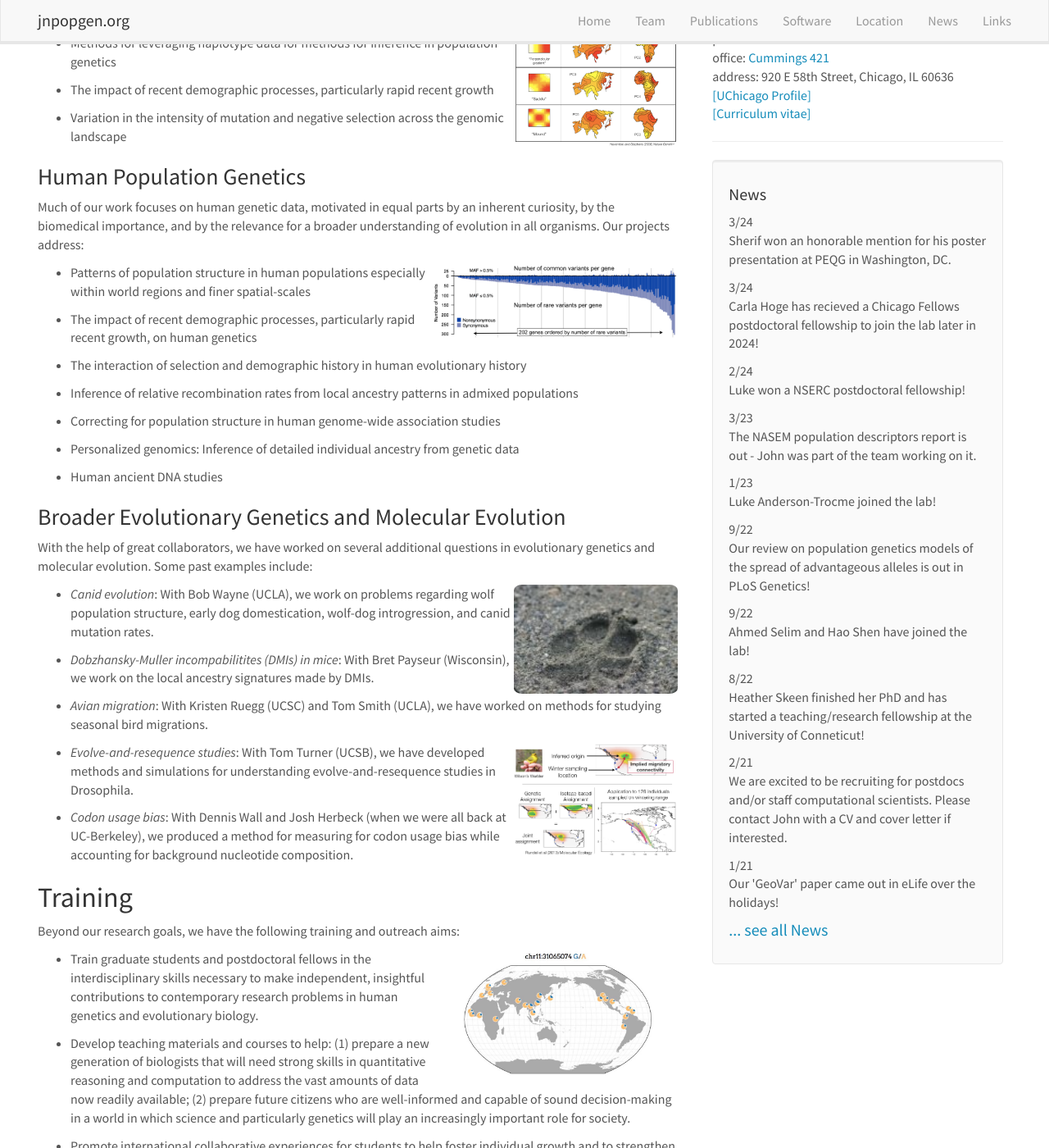
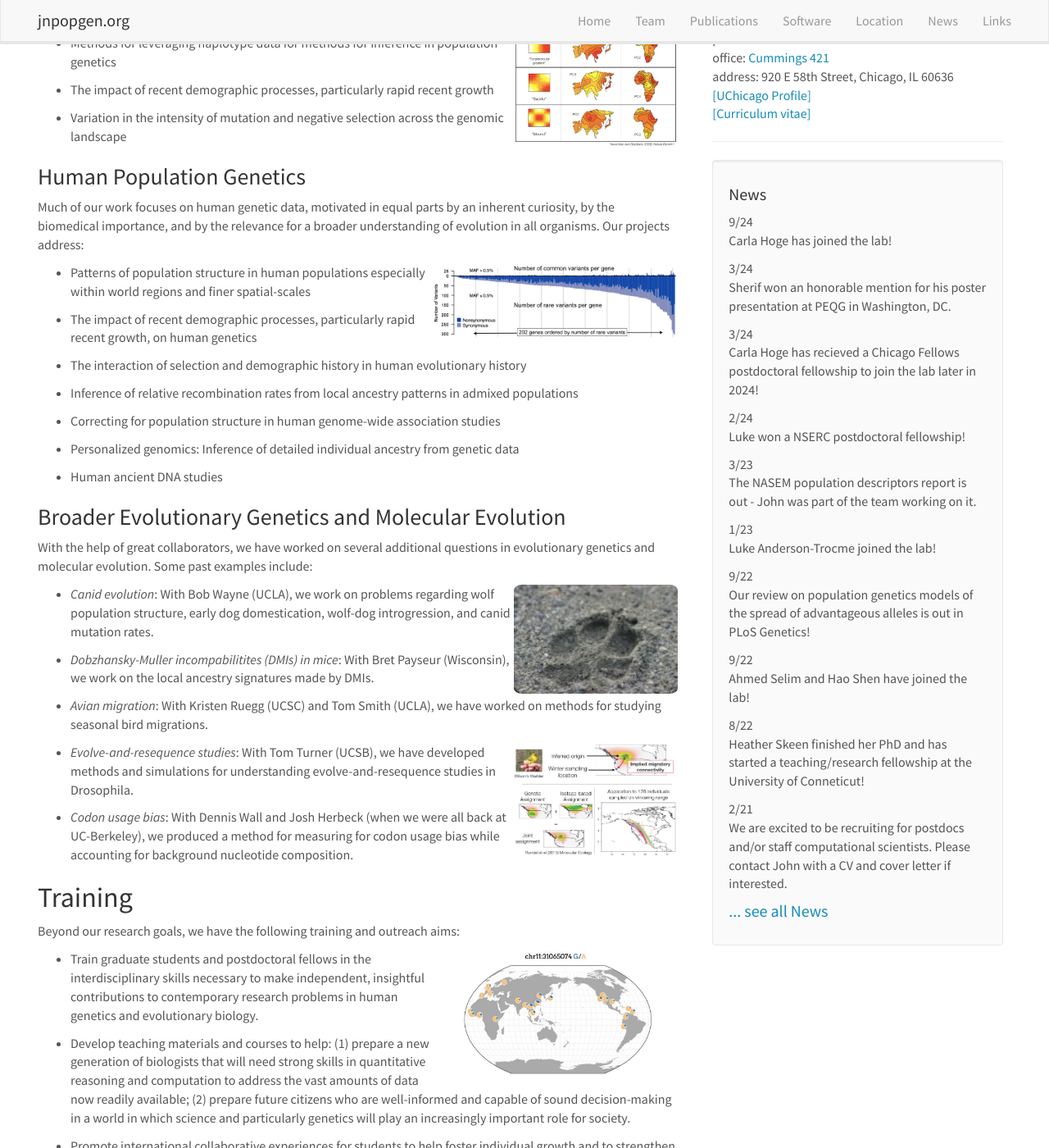
Before and after one commit to NovembreLab/NovembreLab.github.io, a Jekyll site: the page built from _pages/home.md, in a window 1280 px wide and 1400 px high, scrolled down 612 px. Shown: the whole window at 82% size. Built offline with Jekyll 4.4.1, drawn with Linux system fonts in a browser that asks for light colours.

Commit message:
Update news.yml

```diff
--- a/_data/news.yml
+++ b/_data/news.yml
@@ -1,3 +1,6 @@
+- headline: "Carla Hoge has joined the lab!"
+  date: 9/24
+
 - headline: "Sherif won an honorable mention for his poster presentation at PEQG in Washington, DC."
   date: 3/24
 
```
